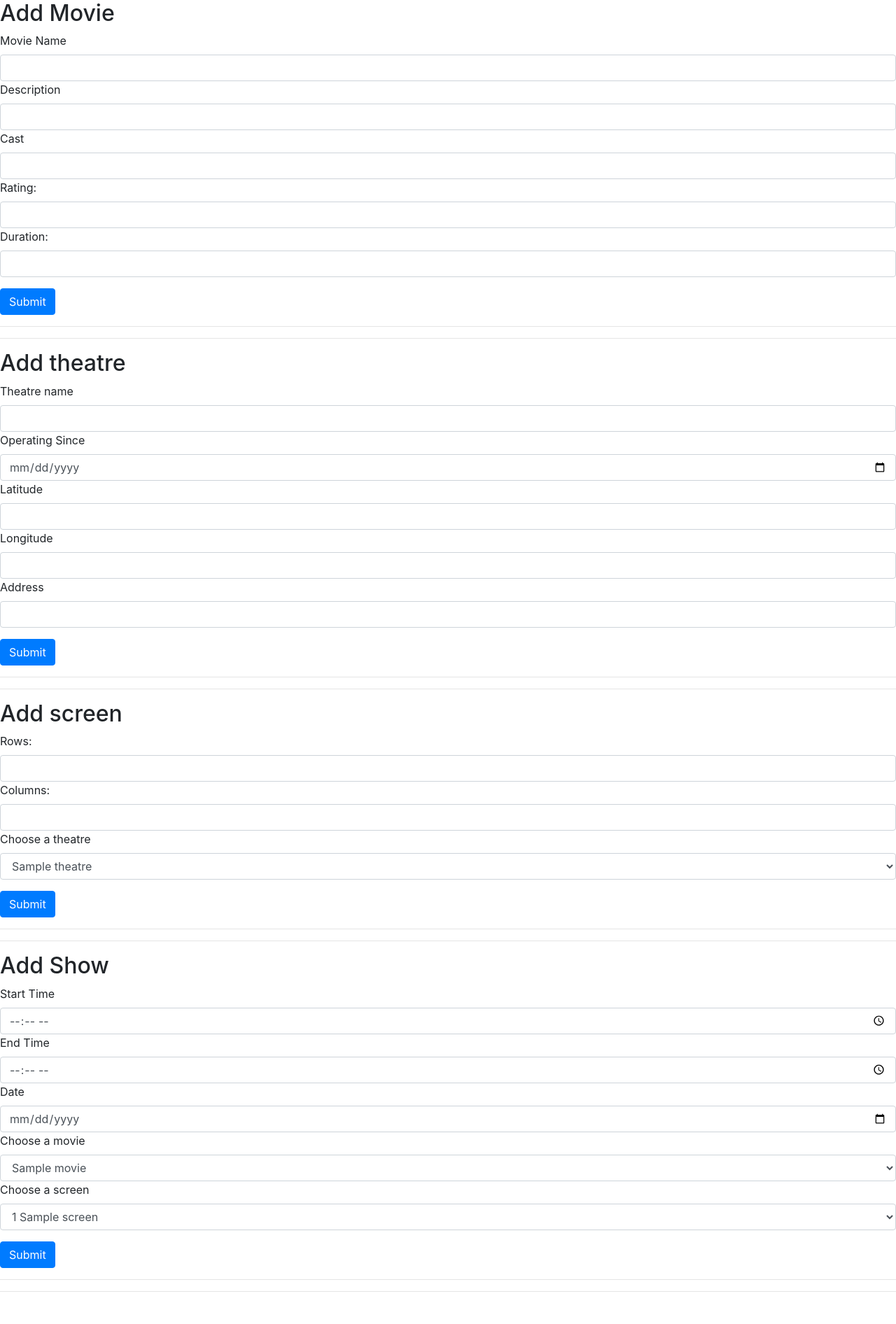
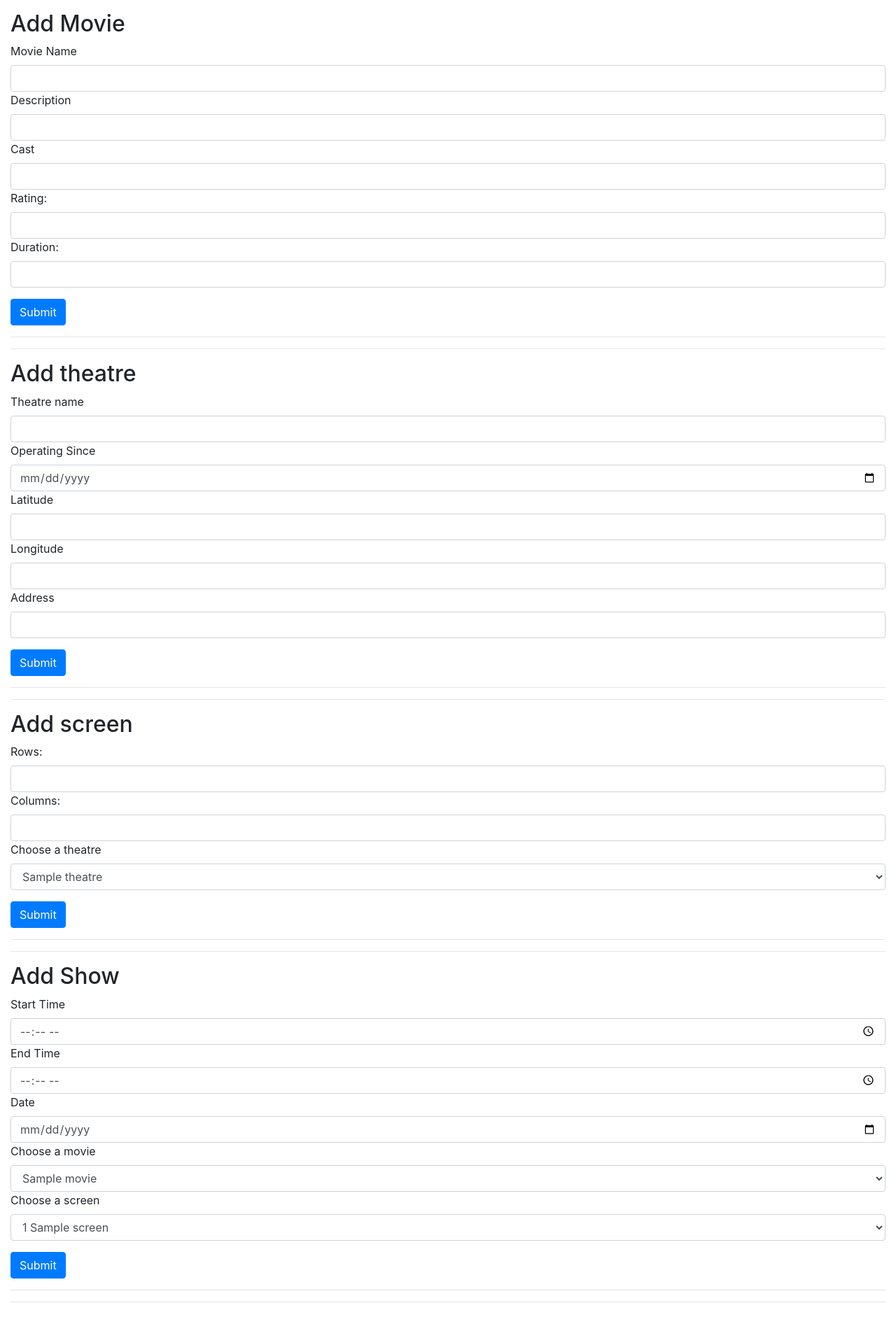
Before and after one commit to shishiraiyar/bookMyShowplusplus, a Flask app: template templates/adminPage.html in a window 1280 px wide. Shown: the whole page at 70% size. Before the commit the page ends 1846 px from the top, so only its background shows below. Run offline with Flask 3, Linux system fonts and the light colour scheme; the template is opened without the code that fills it: most values are stand-ins (such as "Sample title", 1, 10 or a date in 2020); parts of the project's set-up code (start-up, migrations or seed data) failed here and were passed over.

Commit message:
works well

```diff
--- a/server.py
+++ b/server.py
@@ -11,7 +11,7 @@ RDB = Database("data.db")
 NRDB = MongoDatabase()
 print("Lamao")
 
-genai.configure(api_key ='AIzaSyApR7UKfZ-Jlo3YLZhKvFF3jQo720PpRCk')
+genai.configure(api_key ='AIzaSyCfmt4rrg0L1kEv3_453nK6s_RJEZ3tfkE')
 model = genai.GenerativeModel('gemini-pro')
 chat = model.start_chat()
 
--- a/templates/adminPage.html
+++ b/templates/adminPage.html
@@ -12,6 +12,11 @@
 
     <title>Document</title>
   </head>
+  <style>
+    body{
+      padding: 15px;
+    }
+  </style>
   <body>
     <form action="/addMovie" method="post">
       <h2>Add Movie</h2>
```
Also changed, not shown: static/img/2.png, static/img/4.png.
